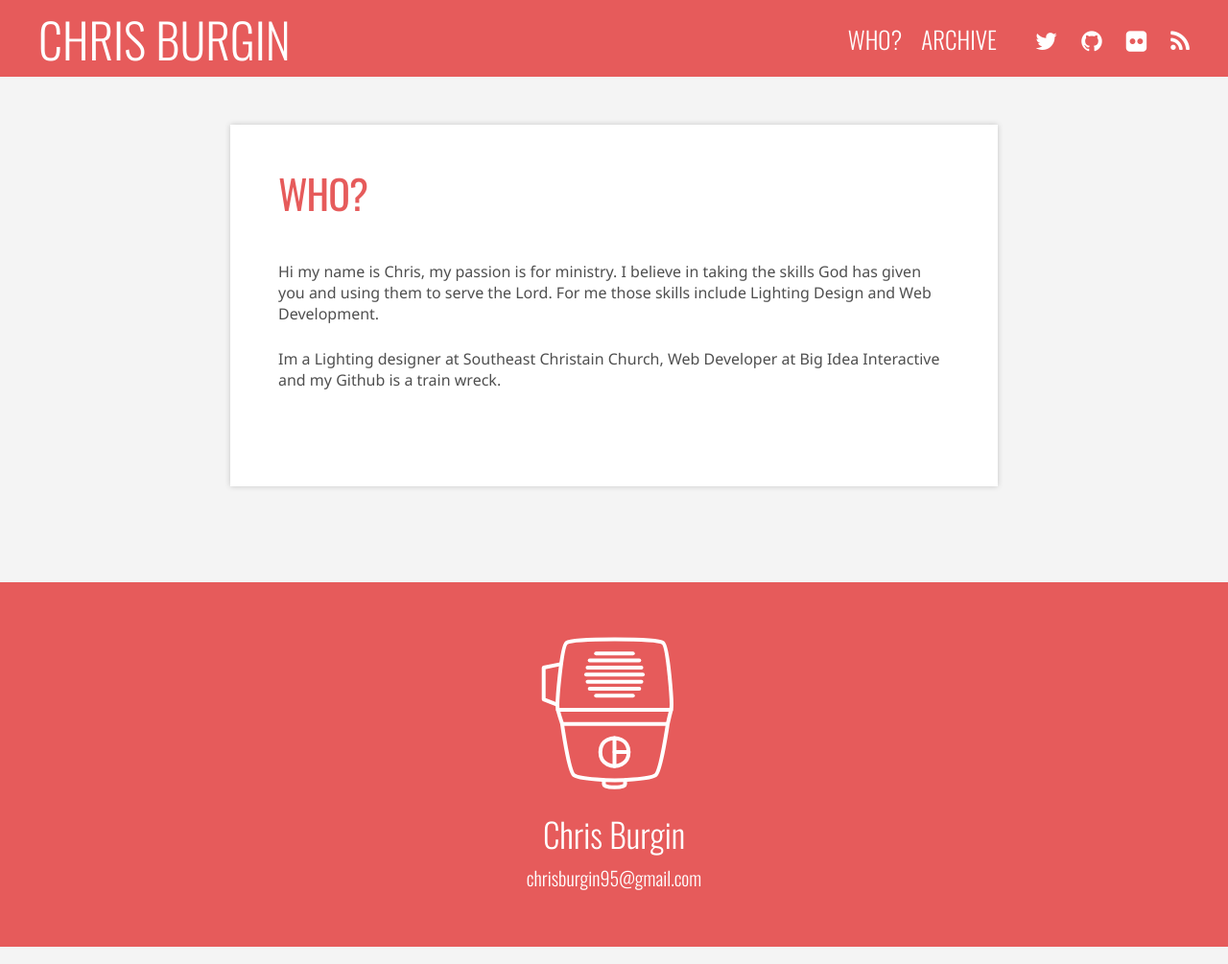
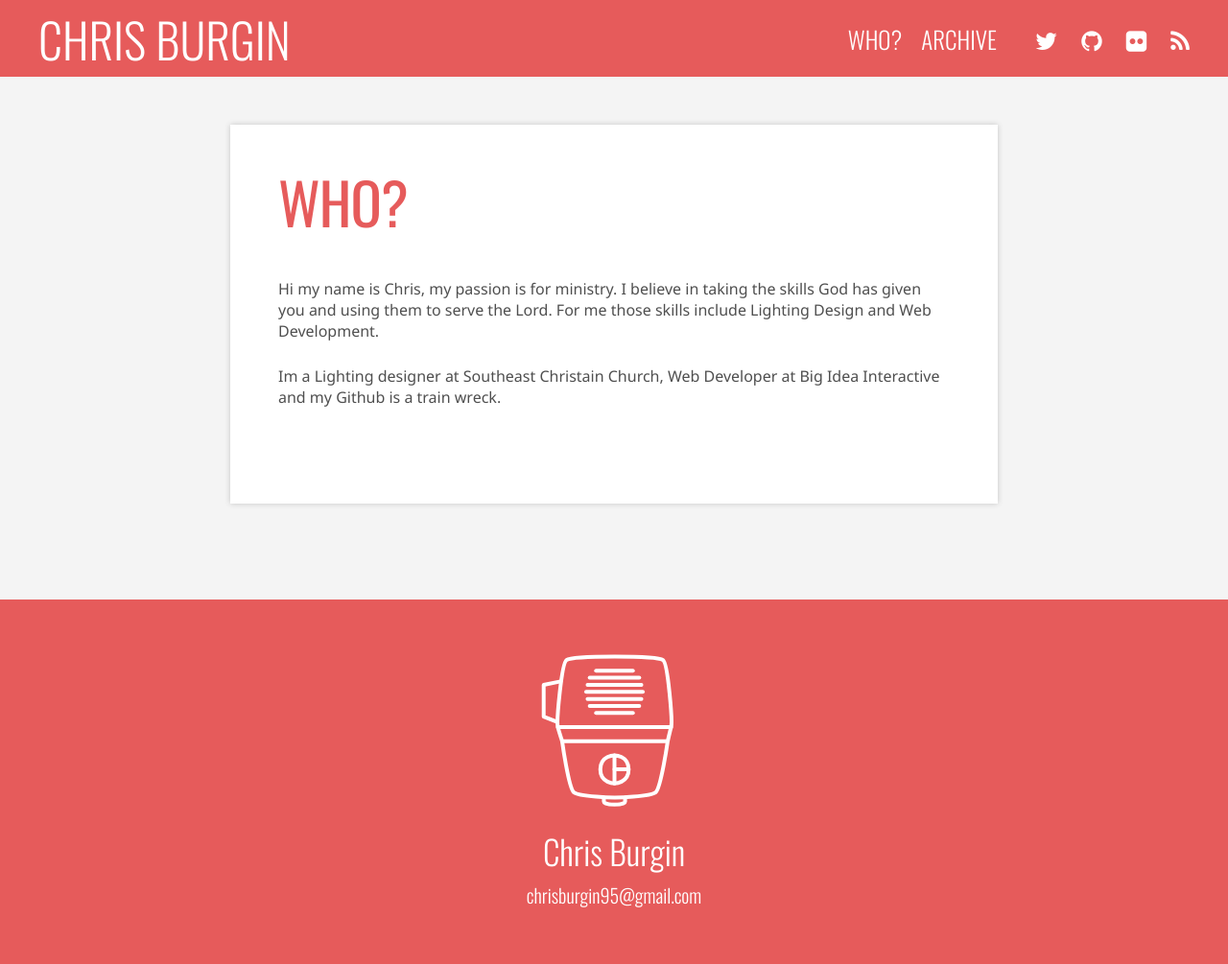
Before and after one commit to chris-burgin/chrisburgin95.github.io, a Jekyll site: the page built from about.md, in a window 1280 px wide. Shown: the whole page at 96% size. Built offline with Jekyll 4.4.1, drawn with Linux system fonts in a browser that asks for light colours; nearby versions of some CDN libraries.

Commit message:
Fixed Font Styling On Individual Page

```diff
--- a/_sass/_layout.scss
+++ b/_sass/_layout.scss
@@ -159,7 +159,8 @@
     margin-bottom: 50px;
 
     .post-title {
-            color: $brand-color !important;
+        color: $brand-color !important;
+        font-size: 60px;
     }
 
 }
```
Also changed, not shown: 2 other files.
